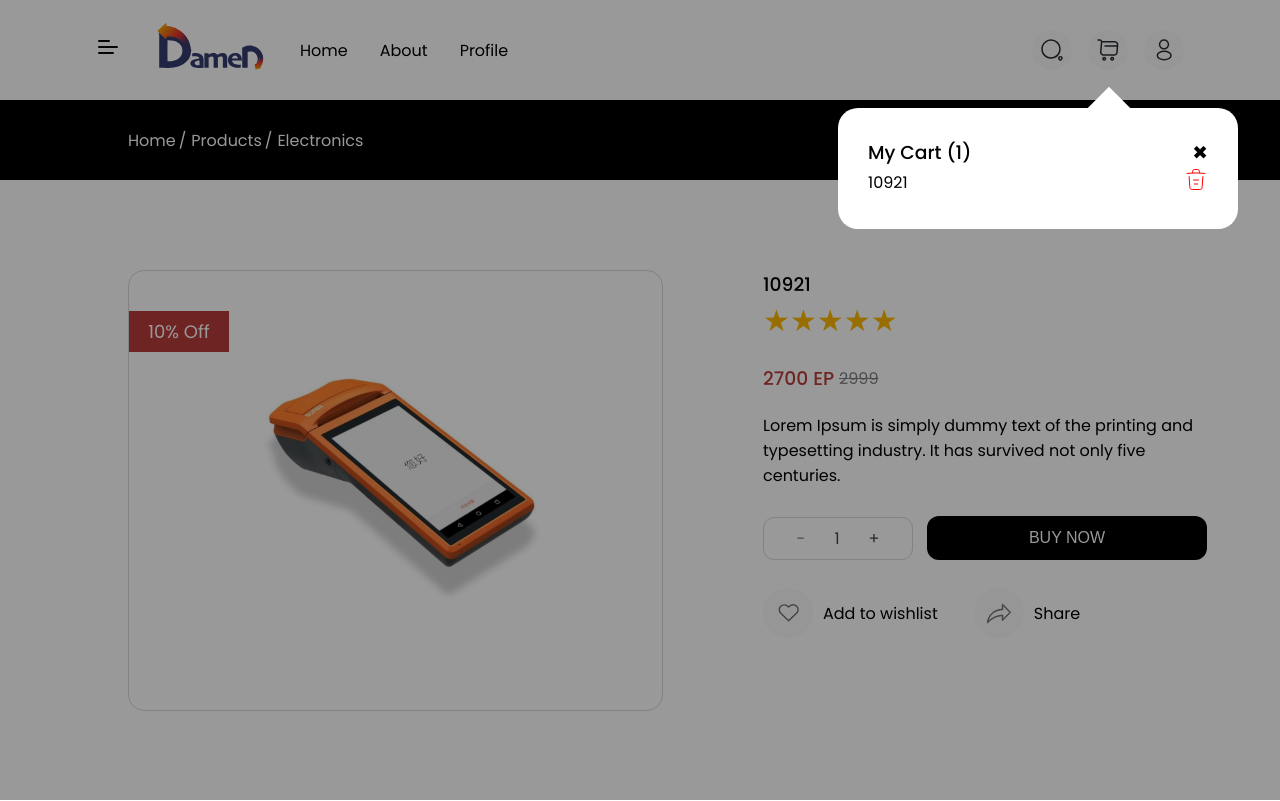
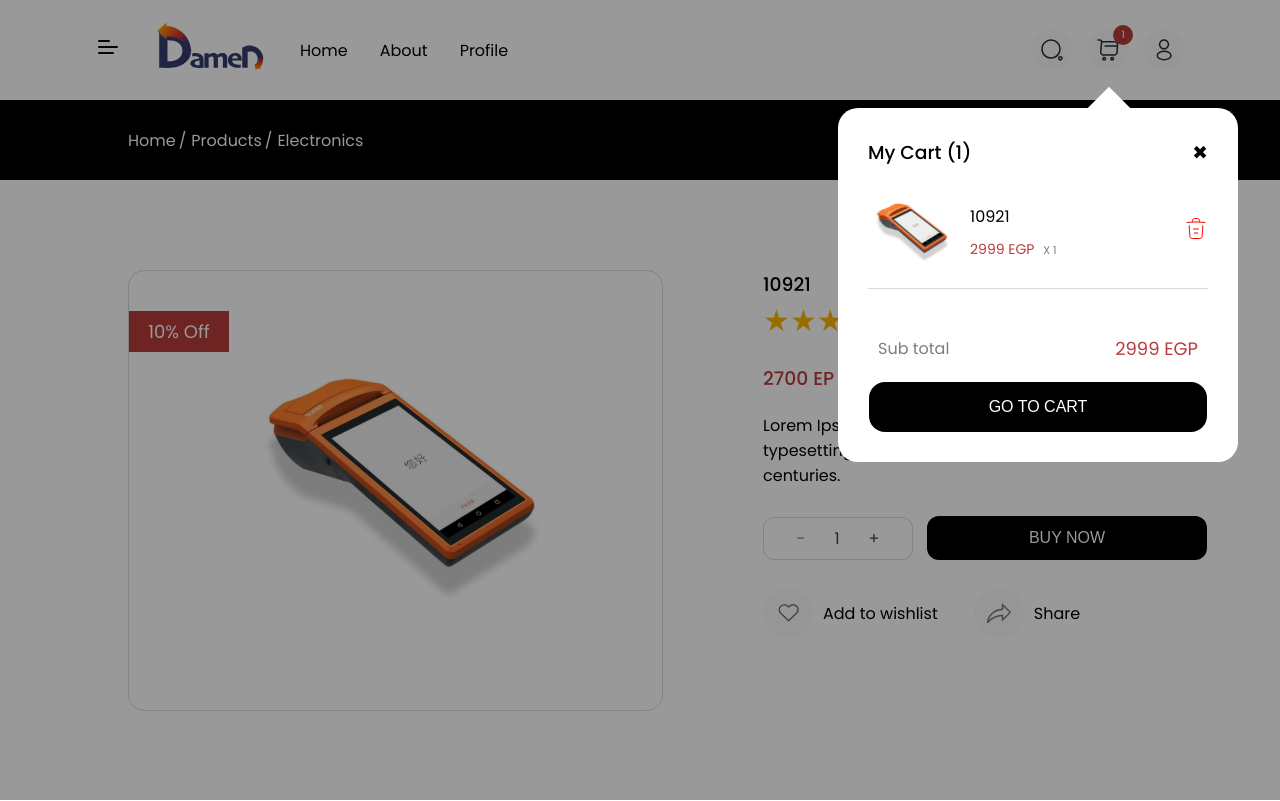
Before and after one commit to NadaAly56/cart-web-react-class, a React (Vite) app: page / in a window 1280 px wide. Both pictures are taken after a click on the button "BUY NOW". Built offline with nearby package versions, Linux system fonts and the light colour scheme; a web font is replaced by a local one.

Commit message:
addjusting cart ui

```diff
--- a/src/components/Cart.jsx
+++ b/src/components/Cart.jsx
@@ -1,4 +1,5 @@
-import { Component } from "react";import { AppContext } from "../lib/AppContext";
+import { Component } from "react";
+import { AppContext } from "../lib/AppContext";
 export default class Cart extends Component {
   static contextType = AppContext;
   render() {
@@ -10,6 +11,10 @@ export default class Cart extends Component {
       handleOpenCart,
       handleCloseCart,
     } = this.context;
+    const subTotal = products.reduce(
+      (acc, current) => acc + current.price * current.count,
+      0
+    );
     return (
       <>
         <div className={`${isCartOpen ? "overlay" : "d-none"}`}></div>
@@ -17,6 +22,7 @@ export default class Cart extends Component {
           onClick={handleOpenCart}
           className="circle-icon row position-relative"
         >
+          <div className="cart-padge">{productsCount}</div>
           <img src="/images/icons/cart.svg" alt="cart" />
           {isCartOpen && (
             <div className="cart-card position-absolute">
@@ -27,13 +33,34 @@ export default class Cart extends Component {
                     ✖
                   </h3>
                 </div>
+                {productsCount === 0 ? (
+                  <div className="row w-100 justify-center">
+                    <p>Cart is empty.</p>
+                  </div>
+                ) : (
+                  <>
+                    <div className="products">
                       {products.map((product) => {
                         return (
                           <div
                             key={product.name}
-                      className="row justify-between w-100"
+                            className="row justify-between w-100 product"
                           >
+                            <div className="row">
+                              <img
+                                src={product.imgSrc}
+                                alt={product.name}
+                                width={85}
+                                height={70}
+                              />
+                              <div>
                                 <p>{product.name}</p>
+                                <p className="price">
+                                  {product.price} EGP{" "}
+                                  <span>X {product.count}</span>
+                                </p>
+                              </div>
+                            </div>
                             <div
                               className="pointer"
                               onClick={() => removeProductFromCart(product.id)}
@@ -44,6 +71,14 @@ export default class Cart extends Component {
                         );
                       })}
                     </div>
+                    <div className="row justify-between w-100 sub">
+                      <p>sub total</p>
+                      <p className="total">{subTotal} EGP</p>
+                    </div>
+                    <button className="">go to cart</button>
+                  </>
+                )}
+              </div>
             </div>
           )}
         </li>
--- a/src/index.css
+++ b/src/index.css
@@ -51,6 +51,7 @@ button {
   text-transform: uppercase;
   font-size: 16px;
   background-color: var(--primary-color);
+  color: #fff;
   border: none;
   cursor: pointer;
 }
@@ -90,6 +91,9 @@ ul {
 }
 .justify-between {
   justify-content: space-between;
+}
+.justify-center {
+  justify-content: center;
 }
 .w-100 {
   width: 100%;
@@ -252,3 +256,53 @@ ul {
   z-index: 5;
   transition: all 0.3s ease-in-out;
 }
+.cart .products {
+  margin: 30px 0;
+  width: 100%;
+}
+.cart .products .product {
+  border-bottom: 1px solid var(--border);
+  padding-bottom: 21px;
+  margin-bottom: 16px;
+}
+.cart .products .product .row {
+  gap: 17px;
+}
+.cart .products .product .price {
+  margin-top: 10px;
+  margin-bottom: 0;
+  font-size: 14px;
+  font-weight: 400;
+}
+.cart button {
+  padding: 16px 120px;
+  border-radius: 16px;
+}
+.cart .sub {
+  margin-bottom: 20px;
+  padding: 0 10px;
+  color: var(--secondary-color);
+}
+.cart span {
+  color: var(--secondary-color);
+  font-size: 11px;
+  padding-left: 5px;
+}
+.cart .total {
+  color: var(--red);
+  font-size: 18px;
+}
+.cart-padge {
+  background-color: var(--red);
+  color: #fff;
+  font-size: 10px;
+  width: 20px;
+  height: 20px;
+  border-radius: 50%;
+  display: flex;
+  justify-content: center;
+  align-items: center;
+  position: absolute;
+  top: -5px;
+  right: -5px;
+}
```
Lines whose indentation alone changed are shown as unchanged.
